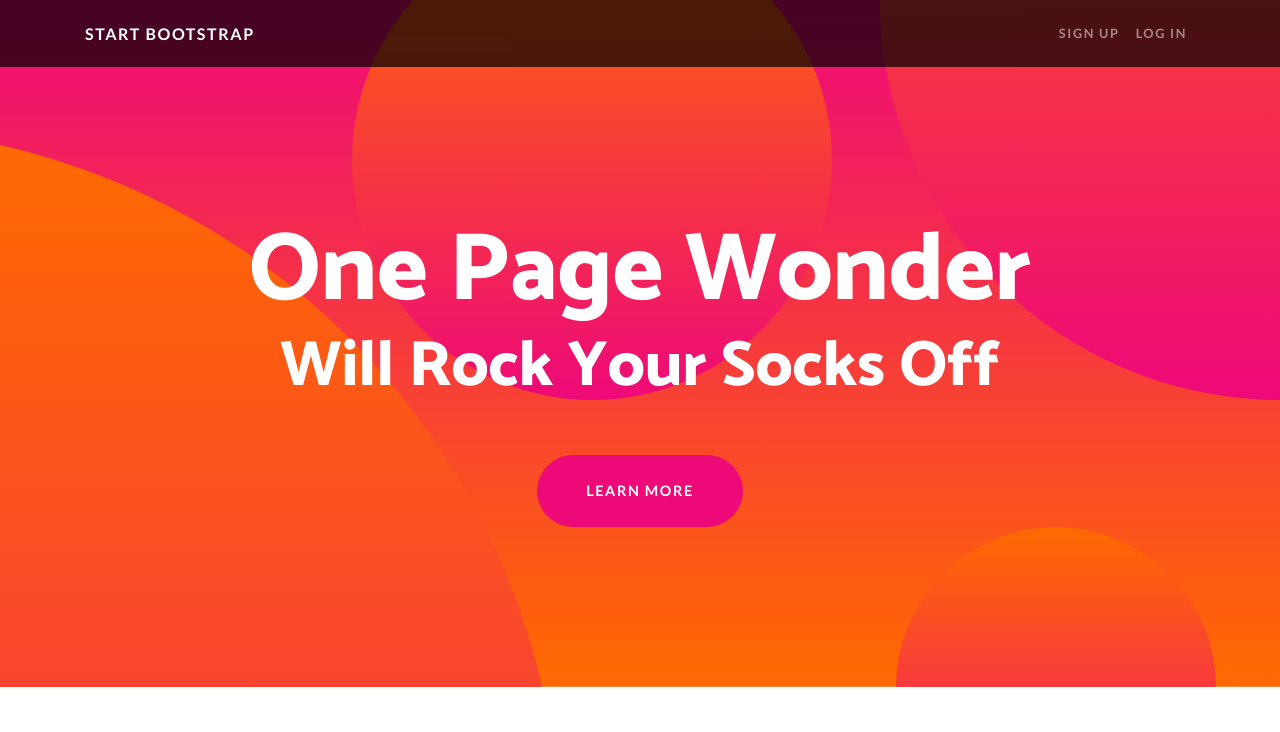
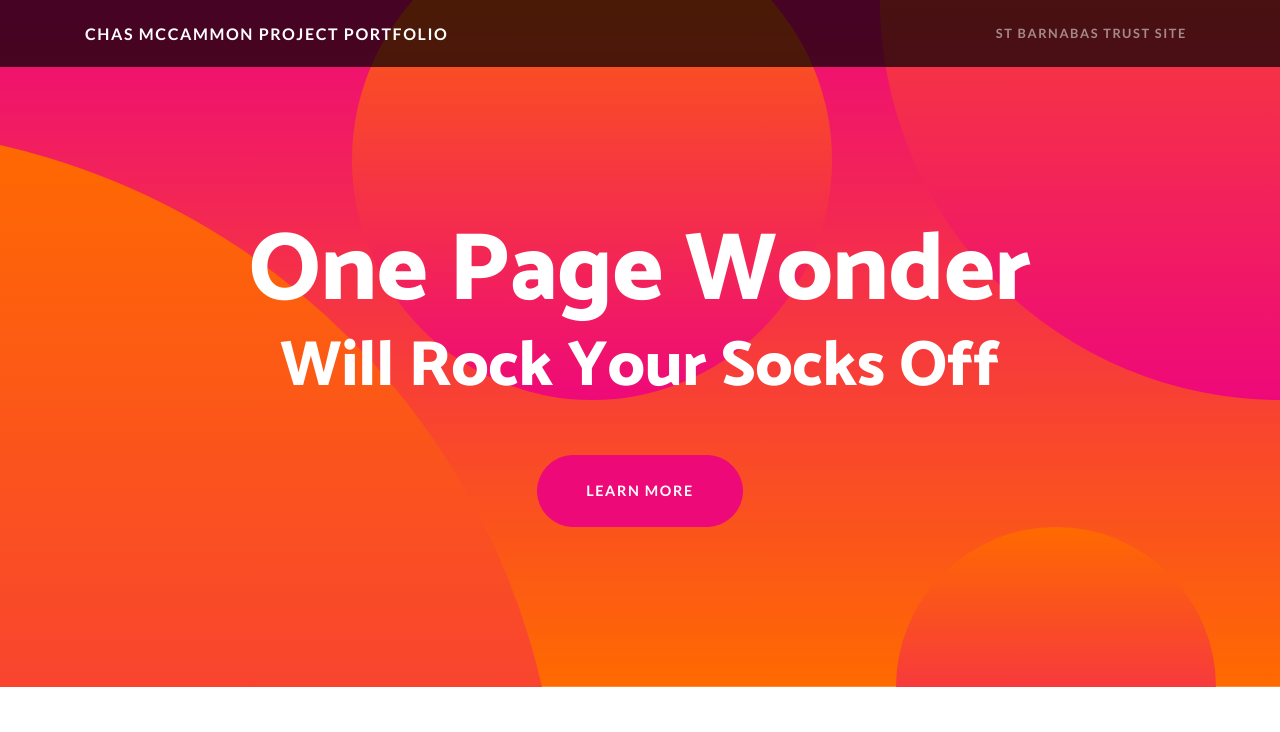
Before and after one commit to chasmccammon/Portfolio2, a website: page index.html in a window 1280 px wide. Shown: the top 732 px of the page. Drawn offline with Linux system fonts and the light colour scheme.

Commit message:
adding new theme

```diff
--- a/index.html
+++ b/index.html
@@ -27,18 +27,16 @@
   <!-- Navigation -->
   <nav class="navbar navbar-expand-lg navbar-dark navbar-custom fixed-top">
     <div class="container">
-      <a class="navbar-brand" href="#">Start Bootstrap</a>
+      <a class="navbar-brand" href="#">Chas McCammon Project Portfolio</a>
       <button class="navbar-toggler" type="button" data-toggle="collapse" data-target="#navbarResponsive" aria-controls="navbarResponsive" aria-expanded="false" aria-label="Toggle navigation">
         <span class="navbar-toggler-icon"></span>
       </button>
       <div class="collapse navbar-collapse" id="navbarResponsive">
         <ul class="navbar-nav ml-auto">
           <li class="nav-item">
-            <a class="nav-link" href="#">Sign Up</a>
+            <a class="nav-link" href="https://stbarnabastrust.github.io/Site/">St Barnabas Trust Site</a>
           </li>
-          <li class="nav-item">
-            <a class="nav-link" href="#">Log In</a>
-          </li>
+
         </ul>
       </div>
     </div>
```
